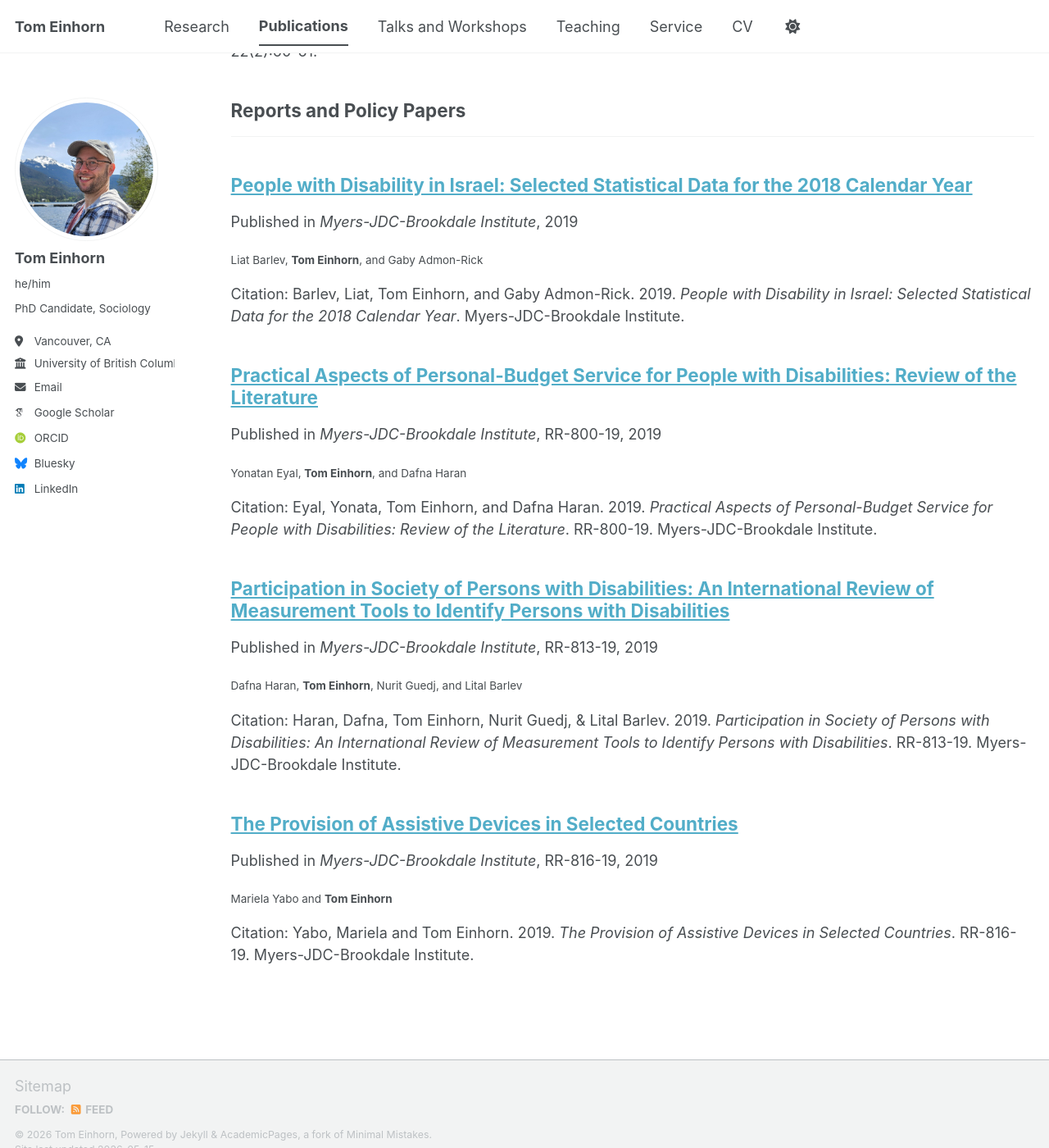
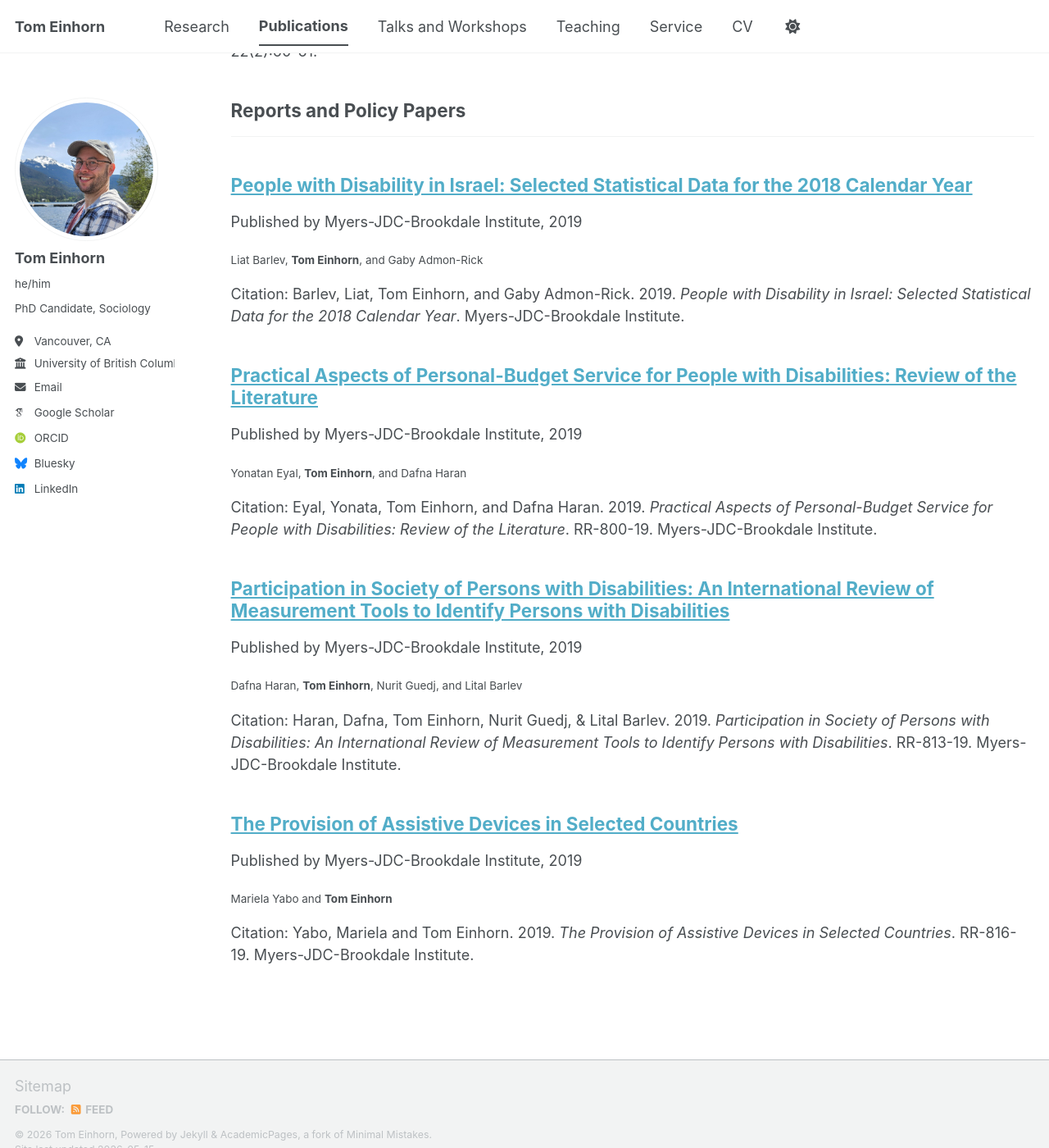
Before and after one commit to TomEinhorn/tomeinhorn.github.io, a Jekyll site: the page built from _pages/publications.html, in a window 1280 px wide and 1400 px high, scrolled down 1379 px. Shown: the whole window at 82% size. Built offline with Jekyll 4.4.1, drawn with Linux system fonts in a browser that asks for light colours; some web fonts are replaced; a script bundle is joined from its source files by our own code; library files that are not in the unit come from our copies.

Commit message:
Update archive-single.html

```diff
--- a/_includes/archive-single.html
+++ b/_includes/archive-single.html
@@ -40,8 +40,10 @@
 
         {% if post.collection == 'teaching' %}
           <p> {{ post.type }}, <i>{{ post.venue }}</i>, {{ post.date | default: "1900-01-01" | date: "%Y" }} </p>
-        {% elsif post.collection == 'publications' %}
-          <p>Published in <i>{{ post.venue }}</i>{% if post.volume %}, {{ post.volume }}{% if post.issue %}({{ post.issue }}){% endif %}{% endif %}{% if post.pages %}, {{ post.pages }}{% endif %}, {{ post.date | default: "1900-01-01" | date: "%Y" }}</p>
+        {% elsif post.collection == 'publications' and post.category == 'report' %}
+  <p>Published by {{ post.venue }}, {{ post.date | default: "1900-01-01" | date: "%Y" }}</p>
+{% elsif post.collection == 'publications' %}
+  <p>Published in <i>{{ post.venue }}</i>{% if post.volume %}, {{ post.volume }}{% if post.issue %}({{ post.issue }}){% endif %}{% endif %}{% if post.pages %}, {{ post.pages }}{% endif %}, {{ post.date | default: "1900-01-01" | date: "%Y" }}</p>
         {% elsif post.date %}
          <p class="page__date"><strong><i class="fa fa-fw fa-calendar" aria-hidden="true"></i> {{ site.data.ui-text[site.locale].date_label | default: "Published:" }}</strong> <time datetime="{{ post.date | default: "1900-01-01" | date_to_xmlschema }}">{{ post.date | default: "1900-01-01" | date: "%B %d, %Y" }}</time></p>
         {% endif %}
```
